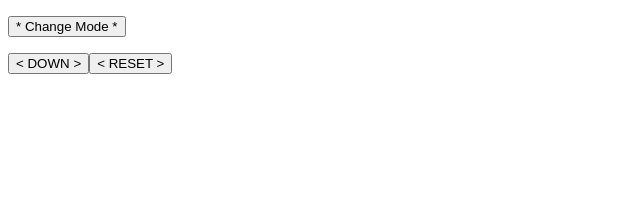
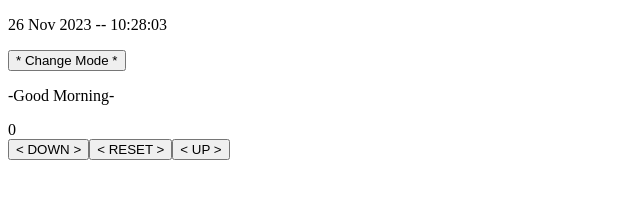
Before and after one commit to alexander784/JavaScript-Counter, a plain HTML site: page index.html in a window 1280 px wide. Shown: the whole page, without its empty margins (0-640 px from the left). Drawn offline with Linux system fonts and the light colour scheme.

```diff
--- a/index.html
+++ b/index.html
@@ -11,6 +11,7 @@
       href="https://fonts.googleapis.com/css2?family=Press+Start+2P&display=swap"
       rel="stylesheet"
     />
+    <link rel="stylesheet" href="style.css">
 
 </head>
 <body>
--- a/index.js
+++ b/index.js
@@ -29,11 +29,11 @@ modeBtn.innerText="* Change Mode *"
 optionsWrapper.appendChild(modeBtn);
 
 
-const greetings = document.createElement("p");
+const greeting = document.createElement("p");
 // Set Class for greetings
-greetings.setAttribute("class", "greeeting");
+greeting.setAttribute("class", "greeeting");
 // Append the paragraph to the paragraph
-header.appendChild(greetings);
+header.appendChild(greeting);
 
 let counter = document.createElement("div")
 //set value attribute to the div
@@ -66,7 +66,7 @@ btnsWrapper.appendChild(resetBtn);
 
 const upBtn = document.createElement("button");
 //set the class attribute for upbtn
-upBtn.setAttribute("class", btn);
+upBtn.setAttribute("class", "btn");
 // set content of the upbtn
 upBtn.innerText= " < UP >";
 //Append upBtn to the btnsWrapper button
@@ -93,14 +93,14 @@ const generateCurrentDate = () => {
 
     // initialize Variable
     let fullDate = new Date();
-    let Date = fullDate.getDate().tostring().padStart(2, "0");
+    let date = fullDate.getDate().toString().padStart(2, "0");
     let month = fullDate.getMonth();
     let year = fullDate.getFullYear();
 
 
-    let hour = fullDate.getHours().tostring().padStart(2, "0");
-    let minutes = fullDate.getMinutes().tostring().padStart(2, "0");
-    let seconds = fullDate.getSeconds().tostring().padStart(2, "0");
+    let hour = fullDate.getHours().toString().padStart(2, "0");
+    let minutes = fullDate.getMinutes().toString().padStart(2, "0");
+    let seconds = fullDate.getSeconds().toString().padStart(2, "0");
 
     return `${date} ${months[month]} ${year} -- ${hour}:${minutes}:${seconds}`;
 };
```
